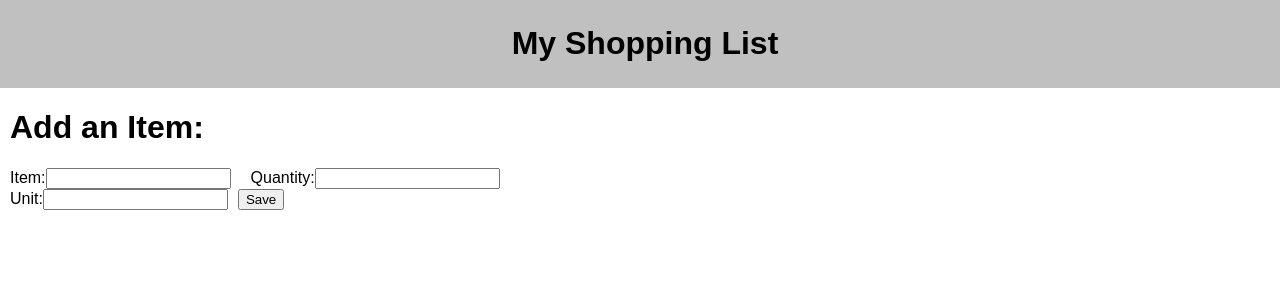
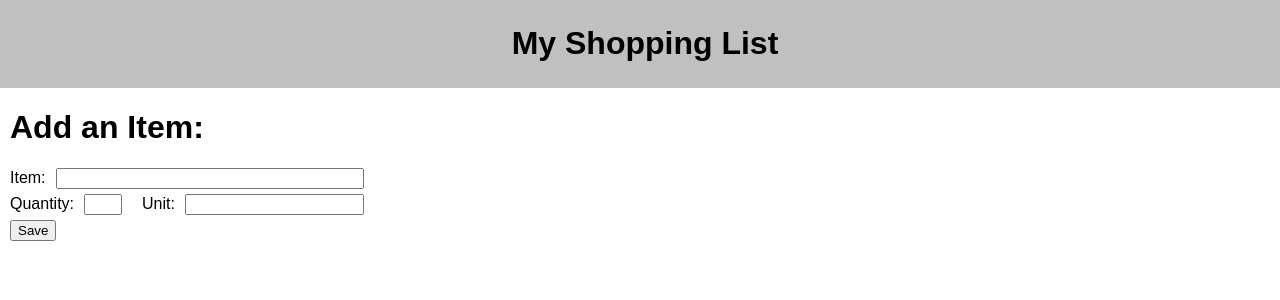
Before and after one commit to AlvinGraham/group-fs-react-shopping-list, a React (Vite) app: page / in a window 1280 px wide. Shown: the top 300 px of the page. Built offline with nearby package versions, Linux system fonts and the light colour scheme.

Commit message:
Add AddItemForm component basic styling

```diff
--- a/src/components/AddItemForm/AddItemForm.css
+++ b/src/components/AddItemForm/AddItemForm.css
@@ -1,7 +1,29 @@
 label {
-  padding: 10px;
+  margin: 10px 10px;
+}
+
+input {
+  margin-left: 10px;
+  margin-bottom: 5px;
 }
 
 h1 {
+    margin-left: 10px;
+}
+
+button {
   margin-left: 10px;
 }
+
+/* Inputs */
+#itemInput {
+  width: 300px;
+}
+
+#quantityInput {
+  width: 30px;
+}
+
+#unitInput {
+  width: 171px;
+}
--- a/src/components/AddItemForm/AddItemForm.jsx
+++ b/src/components/AddItemForm/AddItemForm.jsx
@@ -40,15 +40,17 @@ function AddItemForm() {
           <input id="itemInput" onChange = {(event) => setItemValue(event.target.value)}
             value={itemValue}/>
         </label>
+        <br/>
         <label>Quantity:
           <input id="quantityInput" onChange = {(event) => setQuantityValue(event.target.value)}
             value={quantityValue}/>
         </label>
-        <br></br>
+
         <label>Unit:
           <input id="unitInput" onChange = {(event) => setUnitValue(event.target.value)}
             value={unitValue}/>
         </label>
+        <br/>
         <button type="submit">Save</button>
 
       </form>
```
